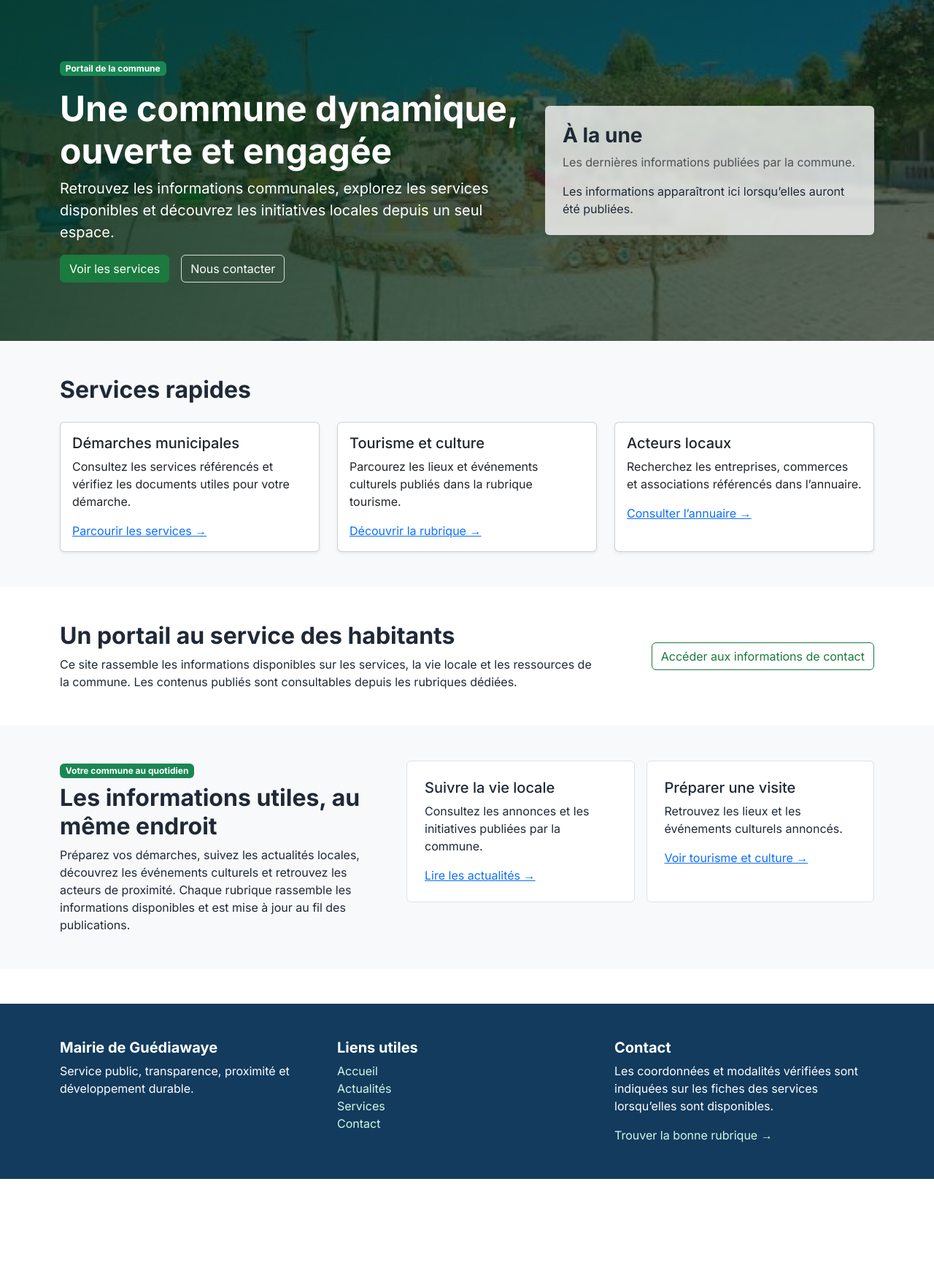
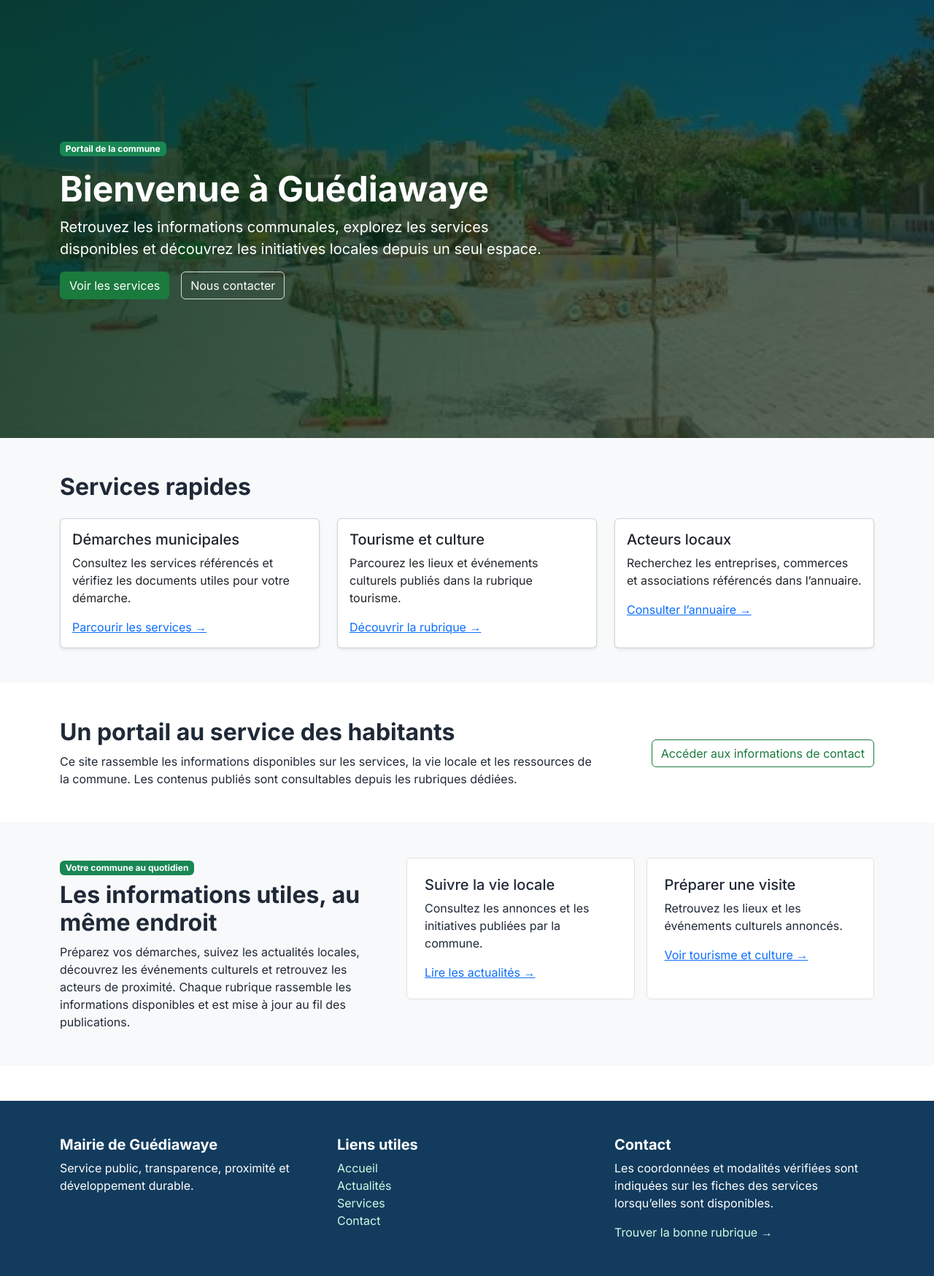
Before and after one commit to moussatan67-star/site_web_guediawaye, a Django app: page / in a window 1280 px wide. Shown: the part 106-1854 px from the top of the page at 73% size. Before the commit the page ends 1721 px from the top, so only its background shows below. Run offline with Django 5.2, Linux system fonts and the light colour scheme; data that the repository does not hold is empty.

Commit message:
modification du actualiter

```diff
--- a/projet_guediawaye/static/css/custom.css
+++ b/projet_guediawaye/static/css/custom.css
@@ -112,6 +112,9 @@ table {
 }
 
 .hero-section {
+  min-height: clamp(32rem, 75vh, 50rem);
+  display: flex;
+  align-items: center;
   background:
     linear-gradient(110deg, rgba(8, 50, 27, 0.88), rgba(11, 31, 18, 0.62)),
     url("../images/mairie.jpg") center 55% / cover no-repeat;
--- a/projet_guediawaye/templates/core/home.html
+++ b/projet_guediawaye/templates/core/home.html
@@ -6,32 +6,13 @@
 <section class="hero-section py-5">
     <div class="container">
         <div class="row align-items-center g-4">
-            <div class="col-lg-7">
+            <div class="col-lg-12">
                 <span class="badge text-bg-success mb-3">Portail de la commune</span>
-                <h1 class="display-5 fw-bold">Une commune dynamique, ouverte et engagée</h1>
+                <h1 class="display-5 fw-bold">Bienvenue à Guédiawaye</h1>
                 <p class="lead">Retrouvez les informations communales, explorez les services disponibles et découvrez les initiatives locales depuis un seul espace.</p>
                 <div class="d-flex gap-3 flex-wrap">
                     <a class="btn btn-primary" href="/services/">Voir les services</a>
                     <a class="btn btn-outline-primary" href="/contact/">Nous contacter</a>
-                </div>
-            </div>
-            <div class="col-lg-5">
-                <div class="card shadow-sm border-0 p-4">
-                    <h3>À la une</h3>
-                    <p class="text-muted">Les dernières informations publiées par la commune.</p>
-                    {% if articles %}
-                        <ul class="list-group list-group-flush">
-                            {% for article in articles %}
-                                <li class="list-group-item px-0">
-                                    <a class="fw-semibold text-decoration-none" href="{{ article.get_absolute_url }}">{{ article.titre }}</a>
-                                    <div class="small text-muted">{{ article.get_categorie_display }}{% if article.date_publication %} · {{ article.date_publication|date:"d/m/Y" }}{% endif %}</div>
-                                </li>
-                            {% endfor %}
-                        </ul>
-                        <a class="btn btn-outline-primary mt-3 align-self-start" href="{% url 'actualites:actualites_list' %}">Toutes les actualités</a>
-                    {% else %}
-                        <p class="mb-0">Les informations apparaîtront ici lorsqu’elles auront été publiées.</p>
-                    {% endif %}
                 </div>
             </div>
         </div>
```
Also changed, not shown: projet_guediawaye/static/images/FLAMME.jpg (added), projet_guediawaye/static/images/INAUGURATION.jpg (added), projet_guediawaye/static/images/JOJ.jpg (added).
